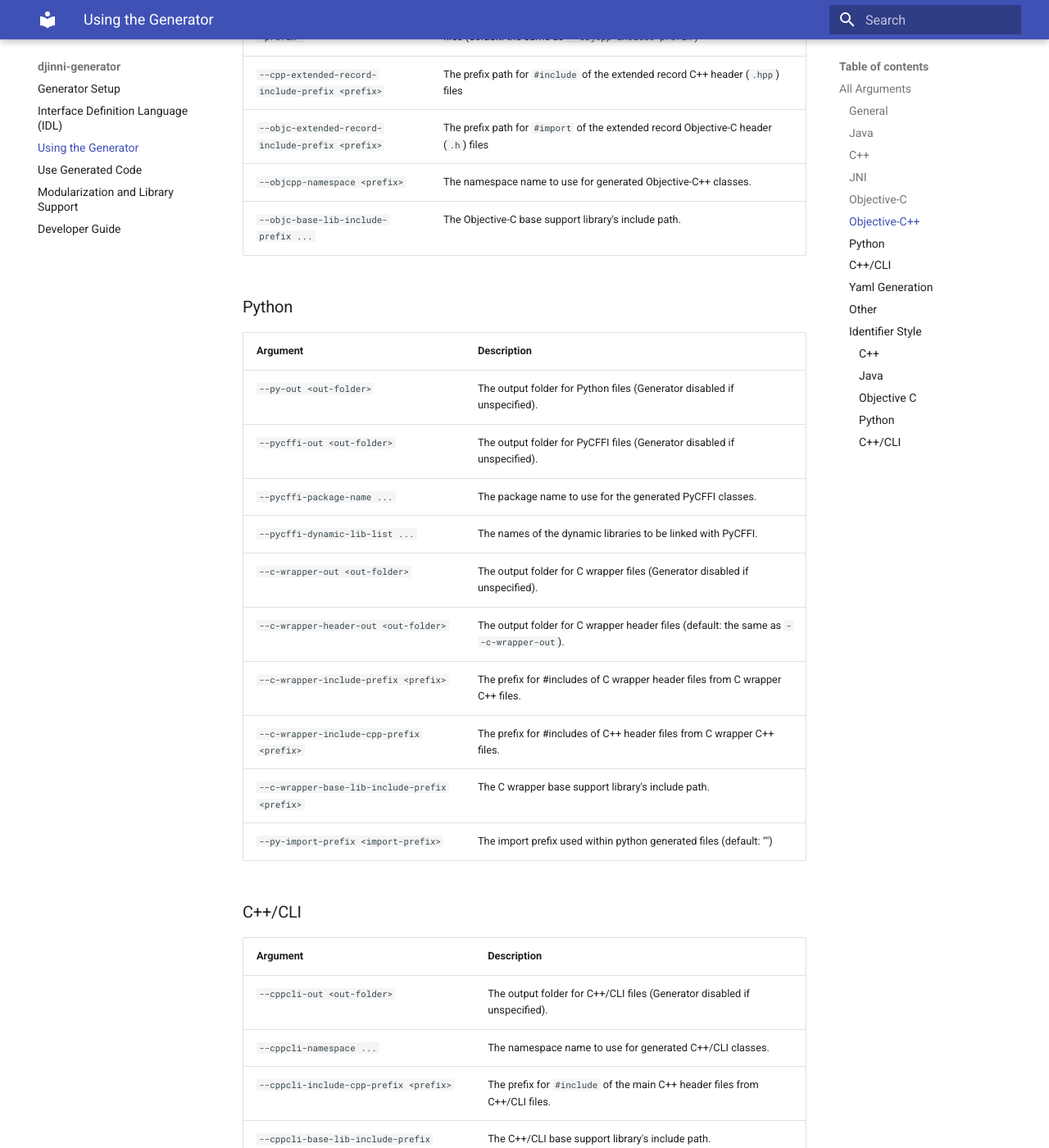
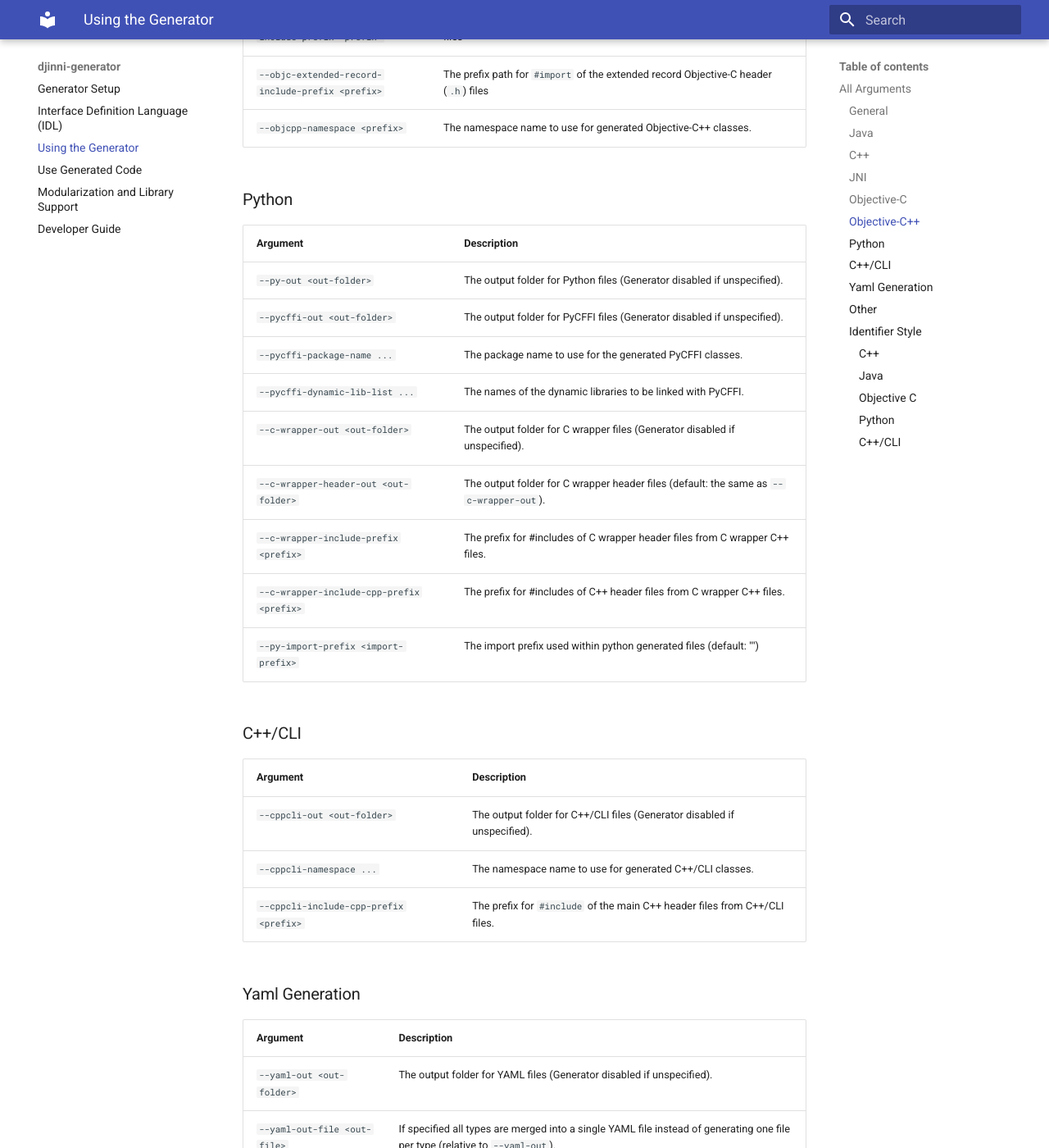
Before and after one commit to cross-language-cpp/djinni-generator, an MkDocs documentation site: the page built from docs/cli-usage.md, in a window 1280 px wide and 1400 px high, scrolled down 4369 px. Shown: the whole window at 82% size. Built offline with MkDocs 1.6.1 and Material for MkDocs 9.7.7, drawn with Linux system fonts in a browser that asks for light colours; some of the changed text lies outside the part shown.

Commit message:
Remove --<lang>-base-lib-include-prefix cli param

```diff
--- a/docs/cli-usage.md
+++ b/docs/cli-usage.md
@@ -87,7 +87,6 @@ djinni \
 | `--jni-include-prefix <prefix>` | The prefix for `#includes` of JNI header files from JNI C++ files. |
 | `--jni-include-cpp-prefix <prefix>` | The prefix for `#includes` of the main header files from JNI C++ files. |
 | `--jni-namespace ...` | The namespace name to use for generated JNI C++ classes. |
-| `--jni-base-lib-include-prefix ...` | The JNI base support library's include path. |
 | `--jni-generate-main <true/false>` | Generate a source file (`djinni_jni_main.cpp`) that includes the default `JNI_OnLoad` & `JNI_OnUnload` implementation from the support library. (default: `true`) |
 
 ### Objective-C
@@ -115,7 +114,6 @@ djinni \
 | `--cpp-extended-record-include-prefix <prefix>` | The prefix path for `#include` of the extended record C++ header (`.hpp`) files |
 |`--objc-extended-record-include-prefix <prefix>` | The prefix path for `#import` of the extended record Objective-C header (`.h`) files  |
 |`--objcpp-namespace <prefix>` | The namespace name to use for generated Objective-C++ classes.  |
-|`--objc-base-lib-include-prefix ...` | The Objective-C base support library's include path.  |
 
 ### Python
 
@@ -129,7 +127,6 @@ djinni \
 | `--c-wrapper-header-out <out-folder>` | The output folder for C wrapper header files (default: the same as `--c-wrapper-out`). |
 | `--c-wrapper-include-prefix <prefix>` | The prefix for #includes of C wrapper header files from C wrapper C++ files. |
 | `--c-wrapper-include-cpp-prefix <prefix>` | The prefix for #includes of C++ header files from C wrapper C++ files. |
-| `--c-wrapper-base-lib-include-prefix <prefix>` | The C wrapper base support library's include path. |
 | `--py-import-prefix <import-prefix>` | The import prefix used within python generated files (default: "") |
 
 ### C++/CLI
@@ -139,7 +136,6 @@ djinni \
 | `--cppcli-out <out-folder>` | The output folder for C++/CLI files (Generator disabled if unspecified). |
 | `--cppcli-namespace ...`    | The namespace name to use for generated C++/CLI classes. |
 | `--cppcli-include-cpp-prefix <prefix>` | The prefix for `#include` of the main C++ header files from C++/CLI files. |
-| `--cppcli-base-lib-include-prefix <prefix>` | The C++/CLI base support library's include path. |
 
 
 ### Yaml Generation
```
Also changed, not shown: 9 other files.
